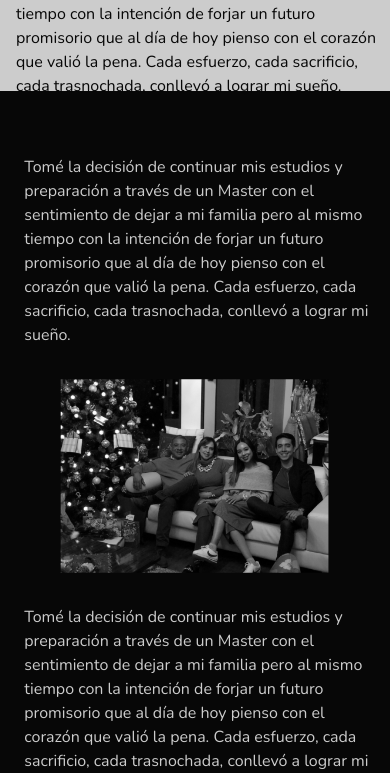
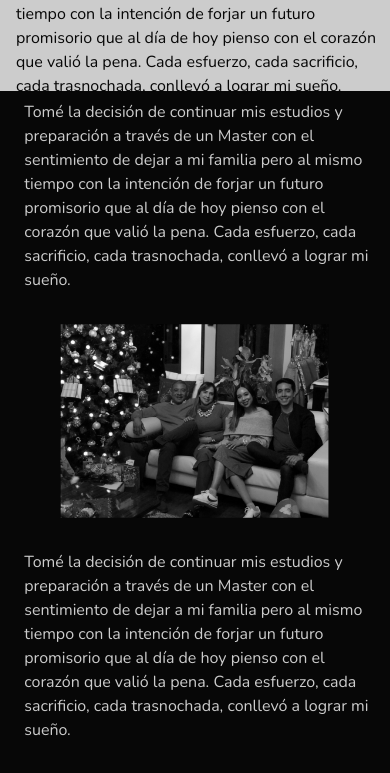
Before and after one commit to NicoAmont/mmdc-grado, a Next.js app: page /mihistoria in a window 390 px wide. Shown: the part 2246-3019 px from the top of the page. Built offline with nearby package versions, Linux system fonts and the light colour scheme; a web font is replaced by a local one.

Commit message:
adding last fixes

```diff
--- a/pages/mihistoria.js
+++ b/pages/mihistoria.js
@@ -63,7 +63,7 @@ export default function Home() {
       <div className='w-screen bg-bgr flex flex-col justify-center items-center align-middle'>
           {/**segundo banner **/}
           <div className='w-auto h-auto  bg-bgr flex justify-center'>
-            <div className=' max-w-7xl py-10 md:py-0 maxH w-screen flex  flex-col justify-center items-center'>
+            <div className=' max-w-7xl py-10 md:py-0 minH w-screen flex  flex-col justify-center items-center'>
               <div className='w-11/12 h-auto md:h-screen flex flex-col md:flex-row justify-center items-center align-middle md:relative '>
 
               <div className='overflow-hidden w-full h-auto top-0 left-1/3 transform -translate-x-1/2 hidden md:flex absolute'>
@@ -87,9 +87,9 @@ export default function Home() {
           </div>
       </div>
       <div className='w-screen bg-bgr2 flex flex-col justify-center items-center align-middle'>
-          {/**primer banner **/}
+          {/**tercer banner **/}
           <div className='w-auto h-auto  bg-bgr2 flex justify-center'>
-            <div className=' max-w-7xl minH maxH w-screen flex  flex-col '>
+            <div className=' max-w-7xl minH minH w-screen flex  flex-col '>
               <div className=' h-auto md:h-screen flex  flex-row justify-between relative '>
 
                 <div className='h-auto z-10 hover:filter-none mb-10 flex flex-col align-middle justify-center w-auto filter-none md:mr-40 ml-4'>
@@ -113,9 +113,9 @@ export default function Home() {
           </div>
       </div>
       <div className='w-screen bg-bgr flex flex-col justify-center items-center align-middle'>
-          {/**segundo banner **/}
+          {/**cuarto banner **/}
           <div className='w-auto h-auto py-6 bg-bgr flex justify-center'>
-            <div className=' max-w-7xl py-10 md:py-0 xl:maxH w-screen flex  flex-col justify-center items-center'>
+            <div className=' max-w-7xl py-10 md:py-0 maxH w-screen flex  flex-col justify-center items-center'>
               <div className='w-11/12  h-auto md:h-screen flex flex-col md:flex-col justify-center items-center align-middle md:relative '>
 
 
@@ -137,7 +137,7 @@ export default function Home() {
           </div>
       </div>
       <div className='w-screen bg-bgr2 flex flex-col justify-center items-center align-middle'>
-          {/**primer banner **/}
+          {/**quinto banner **/}
           <div className='w-auto h-auto  bg-bgr2 flex justify-center'>
             <div className=' max-w-7xl minH maxH w-screen flex  flex-col '>
               <div className=''>
```
